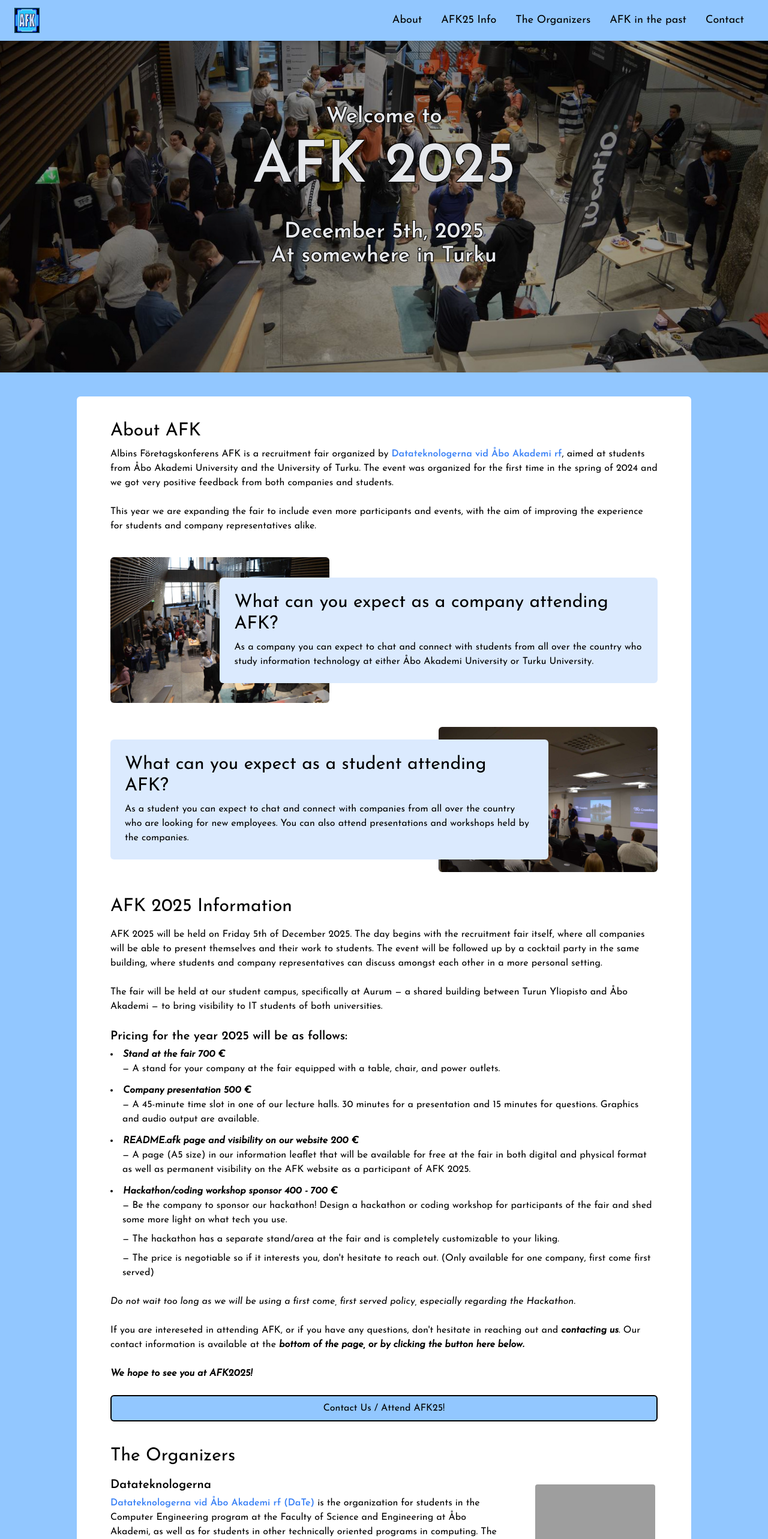
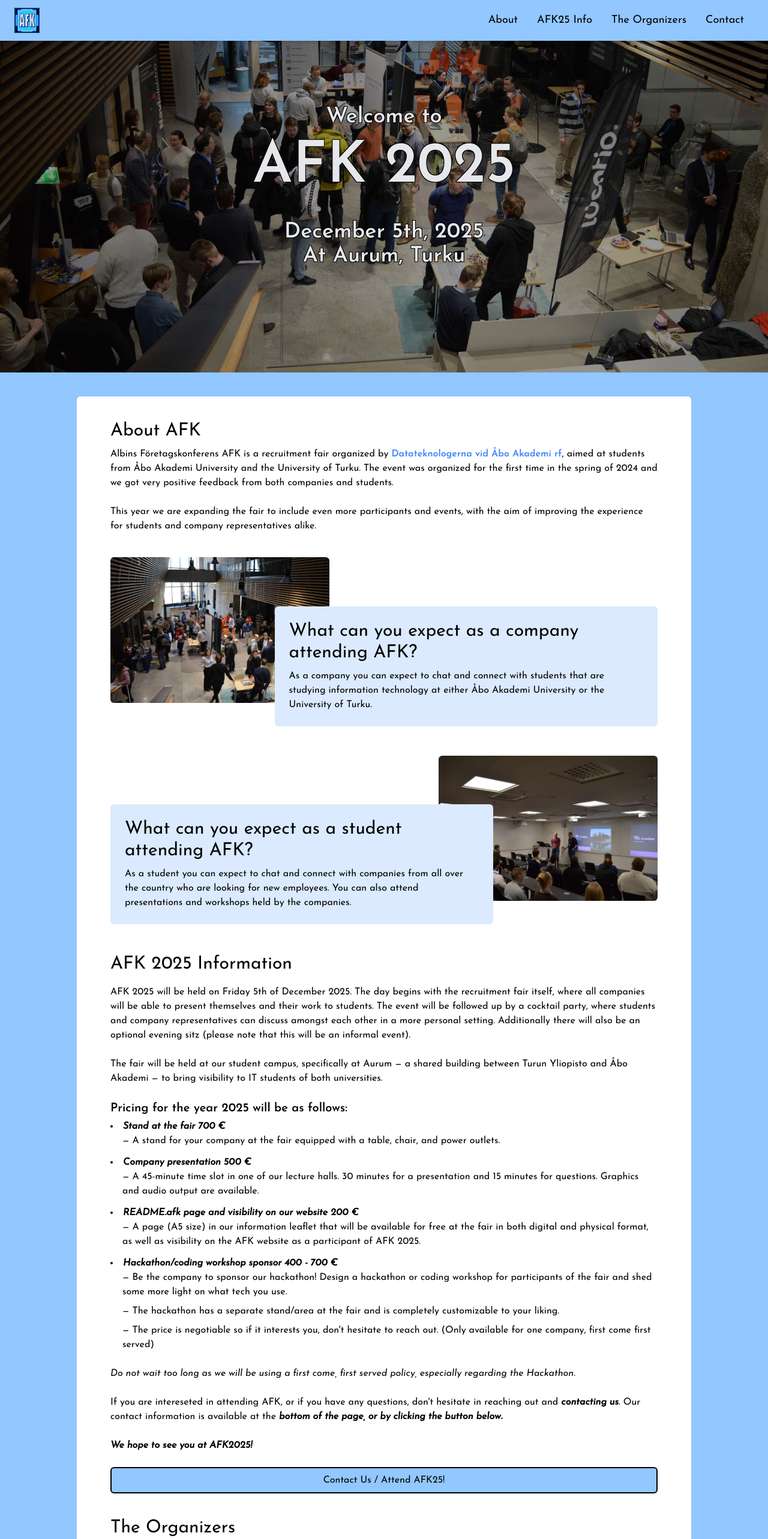
Before and after one commit to Datateknologerna-vid-Abo-Akademi/afk-website, a Next.js app: page / in a window 1280 px wide. Shown: the top 2566 px of the page at 60% size. Built offline with nearby package versions, Linux system fonts and the light colour scheme; grey boxes are pictures that could not be loaded.

Commit message:
Finalized website :)

```diff
--- a/src/app/components/about.js
+++ b/src/app/components/about.js
@@ -6,7 +6,7 @@
 
 const About = () => {
     const imageLeftTitle = "What can you expect as a company attending AFK?"
-    const imageLeftText = "As a company you can expect to chat and connect with students from all over the country who study information technology at either Åbo Akademi University or Turku University."
+    const imageLeftText = "As a company you can expect to chat and connect with students that are studying information technology at either Åbo Akademi University or the University of Turku."
     const imageRightTitle = "What can you expect as a student attending AFK?"
     const imageRightText = "As a student you can expect to chat and connect with companies from all over the country who are looking for new employees. You can also attend presentations and workshops held by the companies."
 
--- a/src/app/components/eventInformation.js
+++ b/src/app/components/eventInformation.js
@@ -5,7 +5,7 @@
     return (
         <div id="event-info">
             <h1 className="mb-4 text-3xl">AFK 2025 Information</h1>
-            <p>AFK 2025 will be held on Friday 5th of December 2025. The day begins with the recruitment fair itself, where all companies will be able to present themselves and their work to students. The event will be followed up by a cocktail party in the same building, where students and company representatives can discuss amongst each other in a more personal setting. </p>
+            <p>AFK 2025 will be held on Friday 5th of December 2025. The day begins with the recruitment fair itself, where all companies will be able to present themselves and their work to students. The event will be followed up by a cocktail party, where students and company representatives can discuss amongst each other in a more personal setting. Additionally there will also be an optional evening sitz (please note that this will be an informal event).</p>
             <br />
             <p>The fair will be held at our student campus, specifically at Aurum — a shared building between Turun Yliopisto and Åbo Akademi — to bring visibility to IT students of both universities. </p>
             <br />
@@ -21,7 +21,7 @@
                 </ul>
                 <li className="font-bold italic">README.afk page and visibility on our website 200 €</li>
                 <ul className="list-disc list-inside">
-                    <li className="mb-3 ml-5 list-['—_']">A page (A5 size) in our information leaflet that will be available for free at the fair in both digital and physical format as well as permanent visibility on the AFK website as a participant of AFK 2025.</li>
+                    <li className="mb-3 ml-5 list-['—_']">A page (A5 size) in our information leaflet that will be available for free at the fair in both digital and physical format, as well as visibility on the AFK website as a participant of AFK 2025.</li>
                 </ul>
                 <li className="font-bold italic">Hackathon/coding workshop sponsor 400 - 700 €</li>
                 <ul className="list-disc list-inside">
@@ -33,7 +33,7 @@
             <br />
             <p className="italic">Do not wait too long as we will be using a first come, first served policy, especially regarding the Hackathon. </p>
             <br />
-            <p>If you are intereseted in attending AFK, or if you have any questions, don't hesitate in reaching out and <span className="font-bold italic">contacting us</span>. Our contact information is available at the <span className="font-bold italic">bottom of the page, or by clicking the button here below.</span></p>
+            <p>If you are intereseted in attending AFK, or if you have any questions, don't hesitate in reaching out and <span className="font-bold italic">contacting us</span>. Our contact information is available at the <span className="font-bold italic">bottom of the page, or by clicking the button below.</span></p>
             <br />
             <p className="test-xl font-bold italic">We hope to see you at AFK2025!</p>
             <br />
--- a/src/app/components/form.js
+++ b/src/app/components/form.js
@@ -67,9 +67,9 @@
                     </div>
                 </div>
                 <div className="mb-4">
-                    <label>Message</label>
+                    <label>Message <span className="italic text-sm">(max 2000 characters)</span></label>
                     <div className="bg-white rounded-md flex flex-col">
-                        <textarea className="mx-2 py-1 focus:outline-none min-h-20" name="message" />
+                        <textarea className="mx-2 py-1 focus:outline-none min-h-20" name="message" maxLength={2000} />
                     </div>
                 </div>
                 <div className="cursor-pointer w-fit transition duration-150 ease-in-out bg-blue-400 hover:bg-blue-600 hover:text-white border-black border-2 rounded-md p-2 flex items-center justify-center">
--- a/src/app/components/header.js
+++ b/src/app/components/header.js
@@ -34,7 +34,7 @@
         <Button name="About" id="about"/>
         <Button name="AFK25 Info" id="event-info"/>
         <Button name="The Organizers" id="organizers"/>
-        <Button name="AFK in the past" id="success"/>
+        {/*<Button name="AFK in the past" id="success"/>*/}
         <Button name="Contact" id="contact"/>
       </div>
     </nav>
--- a/src/app/components/imageText.js
+++ b/src/app/components/imageText.js
@@ -3,14 +3,14 @@
 
 export const ImageTextLeft = (props) => {
   return (
-    <div className="w-full relative">
+    <div className="w-full relative mb-12">
       <Image
       src={props.imagesrc}
       alt={props.imagealt}
       height={props.imageheight}
       width={props.imagewidth}
       className="w-2/5 rounded-md"/>
-      <div className="bg-blue-100 p-6 absolute top-1/2 left-1/5 transform -translate-y-1/2 rounded-md">
+      <div className="bg-blue-100 p-6 absolute top-1/2 left-[30%] transform -translate-y-[20%] rounded-md">
         <h1 className="text-3xl">{props.title}</h1>
         <p className="text-md mt-2">{props.text}</p>
       </div>
@@ -20,7 +20,7 @@
 
 export const ImageTextRight = (props) => {
   return (
-    <div className="w-full relative flex justify-end">
+    <div className="w-full relative flex justify-end mb-12">
       <Image
         src={props.imagesrc}
         alt={props.imagealt}
@@ -28,7 +28,7 @@
         width={props.imagewidth}
         className="w-2/5 rounded-md"
       />
-      <div className="bg-blue-100 text-black p-6 absolute top-1/2 right-1/5 transform -translate-y-1/2 rounded-md">
+      <div className="bg-blue-100 text-black p-6 absolute top-1/2 right-[30%] transform -translate-y-[20%] rounded-md">
         <h1 className="text-3xl">{props.title}</h1>
         <p className="text-md mt-2">{props.text}</p>
       </div>
--- a/src/app/components/organizers.js
+++ b/src/app/components/organizers.js
@@ -21,18 +21,18 @@
             <p className="mb-6 mt-1 flex justify-end text-sm pt-2 text-gray-700">Pictured from top-left to bottom-right: Johnny Löfman, Daniel Kass, Svante Södergård, Linnéa Lehtonen, Julia Wentjärvi, Ida Wiberg, Linus Haga, Oskar Jansén, Titus Paalanen</p>
 
             <div className="flex flex-col md:flex-row md:gap-10">
-                <div className="md:flex hidden items-center justify-center w-1/3">
+                {/*<div className="md:flex hidden items-center justify-center w-1/3">
                     <Image src="/images/organizers-ai.png" alt="Projektgruppen" height={1063} width={1600} className="p-1 rounded-lg"/>
+                </div>*/}
+                <div className="w-full flex flex-col justify-center">
+                    <h2 className="mb-1 text-xl font-bold">The Project Group</h2>
+                    <p>"Projektgruppen" <span className="italic">(translated as "The Project Group" in English)</span> is the elected committee responsible for organizing AFK. The group is elected by the members of Datateknologerna vid Åbo Akademi rf and is responsible for all stages of planning as well as promotion of the event. The committee is always led by the Vice Chairperson of the Datateknologerna board; this year, that role is held by Ida Wiberg. The other members of the Project Group are Johnny Löfman, Adam Beijar, Anton Näsman, Rasmus Vilen, Valter Lax, and Hugo Söderholm.</p>
                 </div>
-                <div className="md:w-2/3 w-full flex flex-col justify-center">
-                    <h2 className="mb-1 text-xl font-bold">The Project Group</h2>
-                    <p>"Projektgruppen" <span className="italic">(translated as "The Project Group" in English)</span> is the elected committee responsible for organizing AFK. The group is elected by the members of Datateknologerna vid Åbo Akademi rf and is responsible for all stages of planning as well as promotion of the event. The committee is always led by the Vice Chairperson of the Datateknologerna board, that being Ida Wiberg this year.</p>
-                </div>
-                <div className="md:hidden flex items-center justify-center">
+                {/*<div className="md:hidden flex items-center justify-center">
                     <Image src="/images/organizers-ai.png" alt="Projektgruppen" height={1063} width={1600} className="p-1 rounded-lg mt-3"/>
-                </div>
+                </div>*/}
             </div>
-            <p className="inline-block mt-1 text-sm pt-2 text-gray-700">Pictured from left to right: Ida Wiberg, Johnny Löfman, Adam Beijar, Anton Näsman, Rasmus Vilen, Valter Lax, Hugo Söderholm</p>
+            {/*<p className="inline-block mt-1 text-sm pt-2 text-gray-700">Pictured from left to right: Ida Wiberg, Johnny Löfman, Adam Beijar, Anton Näsman, Rasmus Vilen, Valter Lax, Hugo Söderholm</p>*/}
         </div>
     )
 };
--- a/src/app/components/welcome.js
+++ b/src/app/components/welcome.js
@@ -13,7 +13,7 @@
         <div className="text-4xl mb-4">Welcome to</div>
         <h1 className="text-8xl">AFK 2025</h1><br/>
         <h2 className="text-4xl">December 5th, 2025</h2>
-        <h3 className="text-4xl">At somewhere in Turku</h3>
+        <h3 className="text-4xl">At Aurum, Turku</h3>
       </div>
     </div>
   )
--- a/src/app/components/welcomeMobile.js
+++ b/src/app/components/welcomeMobile.js
@@ -10,7 +10,7 @@
             </div>
             <div className="text-center relative flex justify-center items-center flex-col text-gray-200 font-bold [text-shadow:-1px_-1px_0_black,1px_-1px_0_black,-1px_1px_0_black,1px_1px_0_black]">
                 <h1 className="text-4xl">Welcome to AFK 2025</h1>
-                <h2 className="text-2xl">December 5th @Aurum, Turku</h2>
+                <h2 className="text-2xl">December 5th @ Aurum, Turku</h2>
             </div>
         </div>
     )
```
